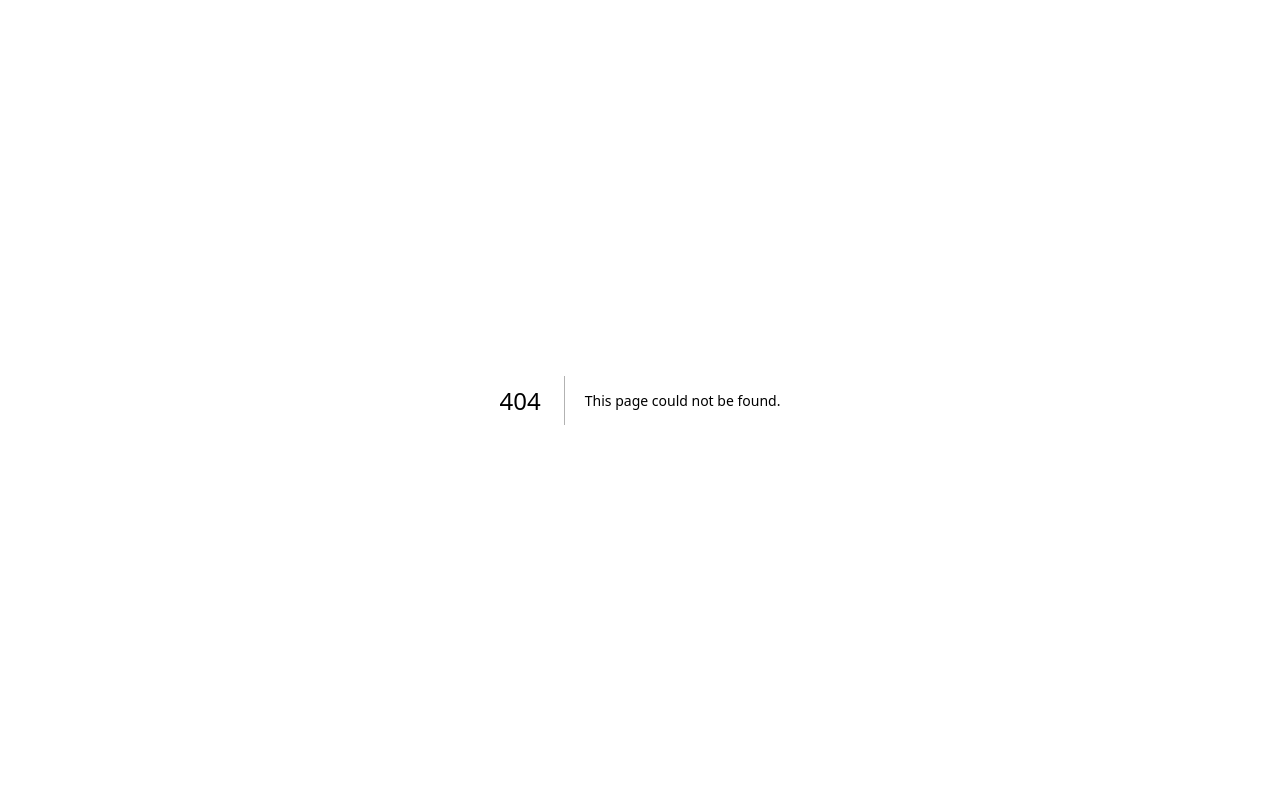
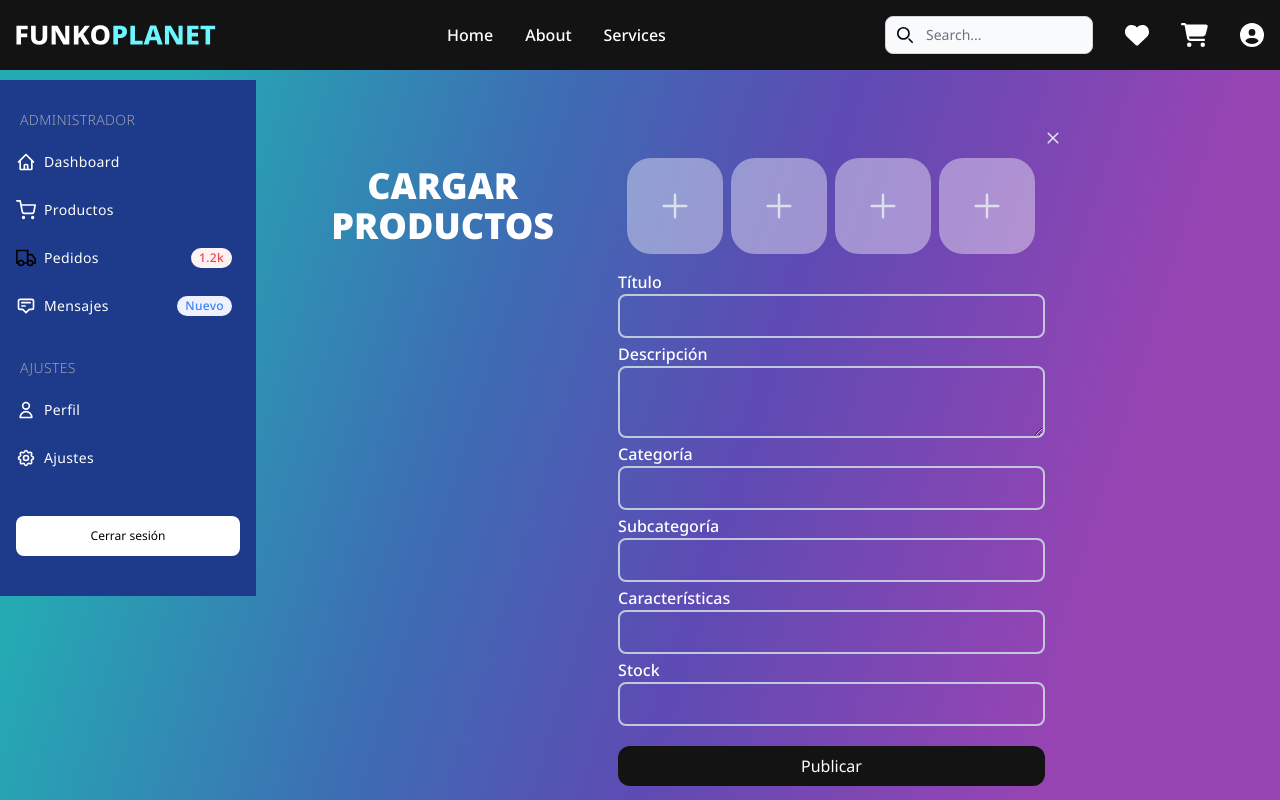
Before and after one commit to GabiC15/frontend-funkos-taller, a Next.js app: page /admin/add_producto/1 in a window 1280 px wide. Before the commit this address had no page. Shown: the top 800 px of the page. Built offline with nearby package versions, Linux system fonts and the light colour scheme.

Commit message:
uploading data fetch

```diff
--- a/src/components/admin/productos/CardProducto.jsx
+++ b/src/components/admin/productos/CardProducto.jsx
@@ -1,19 +1,23 @@
 import Image from "next/image";
 import { BiSolidEditAlt } from "react-icons/bi";
+import { useRouter } from "next/router";
 
 export default function CardFavorito({ producto }) {
+  const { imagenes, titulo, descripcion, precio } = producto;
+  const image = imagenes[0].path;
+  const router = useRouter();
   return (
     <>
       <div className="bg-black/20 mt-2 p-4 flex flex-row rounded-[8px] justify-between mx-4 border-[1px] border-[#282828]">
         <div className="flex flex-row">
           <div className="bg-white/20 px-6 md:h-32 md:p-6 rounded-[18px] flex items-center">
             <Image
-              src={producto.images[0]}
+              src={image}
               width={0}
               height={0}
               sizes="100vh"
               className="cursor-pointer w-12 md:w-20 mx-auto scale-[1.6] md:scale-[1.7] hover:scale-[1.87] transition-all drop-shadow-lg hover:drop-shadow-2xl"
-              alt={producto.title}
+              alt={titulo}
             />
           </div>
 
@@ -21,19 +25,17 @@ export default function CardFavorito({ producto }) {
             <div>
               <a href="#">
                 <h3 className="font-bold text-[0.9rem] max-w-[11.5rem]  sm:max-w-lg md:max-w-none md:text-xl uppercase pb-2">
-                  {producto.title}
+                  {titulo}
                 </h3>
               </a>
 
               <div className="text-xs mr-3 md:text-sm pb-5 lg:text-base max-w-[16rem] sm:max-w-md md:max-w-lg lg:max-w-4xl">
-                <p className="text-slate-300 line-clamp-2">
-                  {producto.description}
-                </p>
+                <p className="text-slate-300 line-clamp-2">{descripcion}</p>
               </div>
 
               <div>
                 <p className="mt-2 text-lg sm:text-xl md:text-2xl pb-5">
-                  <b>{producto.price}</b>
+                  <b>${precio}</b>
                 </p>
               </div>
             </div>
@@ -54,7 +56,22 @@ export default function CardFavorito({ producto }) {
               />
             </svg>
           </button>
-          <button className="h-7">
+          <button
+            className="h-7"
+            onClick={() => {
+                router.push({
+                  pathname: `/admin/add_producto/${producto.id}`,
+                  // as: router.pathname,
+                  query: { data : JSON.stringify(producto) },
+                  // state: { data: producto },
+                });
+              // }}
+              // router.push(`/admin/add_producto/${producto.id}`, undefined, {
+              //   shallow: true,
+              //   state: { data: JSON.stringify(producto) },
+              // });
+            }}
+          >
             <BiSolidEditAlt className="w-full h-full" />
           </button>
         </div>
--- a/src/components/admin/productos/CargarProducto.jsx
+++ b/src/components/admin/productos/CargarProducto.jsx
@@ -1,18 +1,26 @@
 import { useState } from "react";
 import { IoAdd } from "react-icons/io5";
+import { useRouter } from "next/router";
 
 const CargarProducto = () => {
+  const router = useRouter();
+  // const { query: { producto } } = router;
+  const producto = router.query.data ? JSON.parse(router.query.data) : null;
+  // const { data } = router?.state || {};
+  // const producto = data ? JSON.parse(data) : null;
+  console.log(producto);
+
   const [formData, setFormData] = useState({
-    picture_1: "",
-    picture_2: "",
-    picture_3: "",
-    picture_4: "",
-    title: "",
-    description: "",
-    colection: "",
-    features: "",
-    number: "",
-    stock: "",
+    picture_1: producto?.imagenes[0]?.path,
+    picture_2: producto?.imagenes[1]?.path,
+    picture_3: producto?.imagenes[2]?.path,
+    picture_4: producto?.imagenes[3]?.path,
+    titulo: producto?.titulo ? producto?.titulo : "",
+    descripcion: producto?.descripcion ? producto?.descripcion : "",
+    categoria: producto?.categoria.padre.nombre ? producto?.categoria.padre.nombre : "",
+    subcategoria: producto?.categoria.nombre ? producto?.categoria.nombre : "",
+    caracteristicas: producto?.caracteristicas ? producto?.caracteristicas : "",
+    stock: producto?.stock ? producto?.stock : "",
   });
 
   const handleChange = (e) => {
@@ -222,8 +230,9 @@ const CargarProducto = () => {
             <input
               className="bg-transparent border-2 pl-1 border-slate-300/90 focus:border-slate-200 rounded-lg outline-none"
               type="text"
-              name="title"
+              name="titulo"
               onChange={handleChange}
+              value={ formData.titulo ? formData.titulo : ""}
             ></input>
           </div>
           <div className="flex flex-col pt-1 mx-auto">
@@ -231,13 +240,14 @@ const CargarProducto = () => {
               htmlFor="title"
               className="block text-bold font-medium text-white"
             >
-              Descripición
+              Descripción
             </label>
             <textarea
               className="bg-transparent border-2 pl-1 border-slate-300/90 py-2.5 focus:border-slate-200 rounded-lg outline-none"
               type="textarea"
-              name="description"
+              name="descripcion"
               onChange={handleChange}
+              value={ formData.descripcion ? formData.descripcion : ""}
             ></textarea>
           </div>
           <div className="flex flex-col pt-1 mx-auto">
@@ -245,13 +255,29 @@ const CargarProducto = () => {
               htmlFor="title"
               className="block text-bold font-medium text-white"
             >
-              Colección
+              Categoría
             </label>
             <input
               className="bg-transparent border-2 pl-1 border-slate-300/90 focus:border-slate-200 rounded-lg outline-none"
               type="text"
-              name="colection"
+              name="categoria"
               onChange={handleChange}
+              value={ formData.categoria ? formData.categoria : ""}
+            ></input>
+          </div>
+          <div className="flex flex-col pt-1 mx-auto">
+            <label
+              htmlFor="title"
+              className="block text-bold font-medium text-white"
+            >
+              Subcategoría
+            </label>
+            <input
+              className="bg-transparent border-2 pl-1 border-slate-300/90 focus:border-slate-200 rounded-lg outline-none"
+              type="text"
+              name="subcategoria"
+              onChange={handleChange}
+              value={ formData.subcategoria ? formData.subcategoria : ""}
             ></input>
           </div>
           <div className="flex flex-col pt-1 mx-auto">
@@ -264,22 +290,9 @@ const CargarProducto = () => {
             <input
               className="bg-transparent border-2 pl-1 border-slate-300/90 focus:border-slate-200 rounded-lg outline-none"
               type="text"
-              name="features"
+              name="caracteristicas"
               onChange={handleChange}
-            ></input>
-          </div>
-          <div className="flex flex-col pt-1 mx-auto">
-            <label
-              htmlFor="title"
-              className="block text-bold font-medium text-white"
-            >
-              Número
-            </label>
-            <input
-              className="bg-transparent border-2 pl-1 border-slate-300/90 focus:border-slate-200 rounded-lg outline-none"
-              type="text"
-              name="number"
-              onChange={handleChange}
+              value={ formData.caracteristicas ? formData.caracteristicas : ""}
             ></input>
           </div>
           <div className="flex flex-col pt-1 mx-auto">
@@ -294,6 +307,7 @@ const CargarProducto = () => {
               type="text"
               name="stock"
               onChange={handleChange}
+              value={ formData.stock ? formData.stock : ""}
             ></input>
           </div>
           <div className="text-center">
--- a/src/pages/admin/producto.jsx
+++ b/src/pages/admin/producto.jsx
@@ -3,6 +3,9 @@ import CardProducto from "@/components/admin/productos/CardProducto";
 import Sidebar from "@/components/common/sidebar";
 import { IoAdd } from "react-icons/io5";
 import CargarProducto from "@/components/admin/productos/CargarProducto";
+import { NetworkStatus, useQuery } from "@apollo/client";
+import { useEffect } from "react";
+import { GET_PRODUCTOS } from "@/services/apollo/queries/producto";
 
 const data = [
   {
@@ -66,6 +69,17 @@ const data = [
 ];
 
 export default function Producto() {
+
+  const { data, error, loading } = useQuery(GET_PRODUCTOS, {variables: { input: {}}});
+  useEffect(() => {
+    // if (loading) return 'Loading...';
+    // if (error) return `No data! ${error.message}`;
+    console.log(data);
+  }, [data, error, loading]);
+
+  if (loading) return 'Loading...';
+  if (error) return `No data! ${error.message}`;
+
   return (
     <>
       <Layout>
@@ -73,7 +87,7 @@ export default function Producto() {
           <div className="md:ml-64 ml-12">
             <Sidebar />
 
-            <div className="container mx-auto flex flex-col">
+            <div className="container mx-auto flex flex-col md:px-10">
               <h1 className="text-3xl md:text-4xl font-black mt-12 mb-4 mx-4 uppercase">
                 Productos
               </h1>
@@ -84,7 +98,7 @@ export default function Producto() {
                     <span className="md:text-md text-sm mx-5">Agregar producto</span>
                   </button>
                 </div> */}
-                {data.map((prod, i) => (
+                {data.productos.map((prod, i) => (
                   <CardProducto producto={prod} key={prod["productId"]} />
                 ))}
               </div>
--- a/src/services/apollo/queries/producto.js
+++ b/src/services/apollo/queries/producto.js
@@ -3,7 +3,11 @@ import { gql } from "@apollo/client";
 export const GET_PRODUCTOS = gql`
   query GetProductos($input: ProductoQueryInput) {
     productos(input: $input) {
-      titulo
+      id,
+      titulo,
+      descripcion,
+      precio,
+      stock,
       imagenes {
         path
       }
```
Also changed, not shown: src/pages/admin/add_producto/[id].jsx (renamed from src/pages/admin/add_producto.jsx), 1 other file (tests, documents, lock files or other folders).
